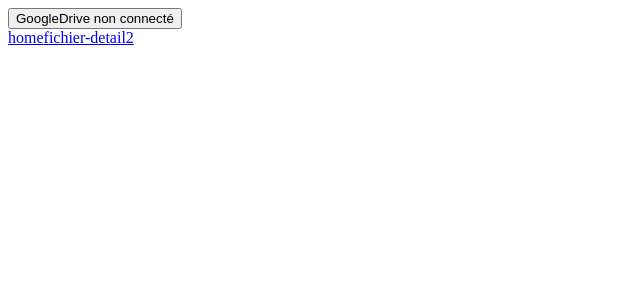
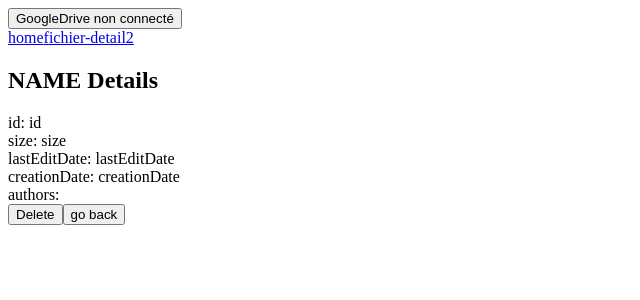
Before and after one commit to AdrienRiou/Projet_JXS_JXW, an Angular app in the folder jxs-front/: page /fichier-detail in a window 1280 px wide. Shown: the top 300 px of the page, without its empty margins (0-640 px from the left). Built offline with nearby package versions, Linux system fonts and the light colour scheme.

Commit message:
add removeFile()

```diff
--- a/jxs-front/src/app/app.component.html
+++ b/jxs-front/src/app/app.component.html
@@ -5,11 +5,11 @@
           <app-lateral-panel fxFlex="100%"></app-lateral-panel>
       </div>
   </div>
+
   <nav>
     <a routerLink="/home">home</a>
     <a routerLink="/fichier-detail">fichier-detail2</a>
   </nav>
   <router-outlet></router-outlet>
 
-
 </div>
--- a/jxs-front/src/app/fichier-detail/fichier-detail.component.html
+++ b/jxs-front/src/app/fichier-detail/fichier-detail.component.html
@@ -3,13 +3,14 @@
 
   <h2>{{ file.name | uppercase }} Details</h2>
   <div ><span>id: </span>{{file.id}}</div>
+  <div ><span>size: </span>{{file.size}}</div>
+  <div ><span>lastEditDate: </span>{{file.lastEditDate}}</div>
+  <div ><span>creationDate: </span>{{file.creationDate}}</div>
+  <div ><span>authors: </span>{{file.authors}}</div>
   <div>
-    <label>id:
-      <input [(ngModel)]="file.name" placeholder="name"
-      >
-    </label>
+
   </div>
+  <button (click)="delete()">Delete</button>
   <button (click)="goBack()">go back</button>
 
-
 </div>
--- a/jxs-front/src/app/fichier-detail/fichier-detail.component.ts
+++ b/jxs-front/src/app/fichier-detail/fichier-detail.component.ts
@@ -19,11 +19,14 @@ export class FichierDetailComponent implements OnInit {
   fs : FileService
   route: ActivatedRoute
   files  : FileListClass;
+  file : FileClass /*= {name:"name", id:"id", lastEditDate:"lastEditDate", size:"size",
+  creationDate:"creationDate", authors:[]  }*/;
 
   constructor(ss: SharedService, local: Location, fs :FileService) {
       this.ss = ss
       this.local= local
       this.fs = fs
+
   }
 
   goBack(): void {
@@ -31,7 +34,15 @@ export class FichierDetailComponent implements OnInit {
       this.files = <FileListClass>data;
     });
   }
+
+  delete():void{
+    this.fs.removeFile(this.ss.fileSource.getValue().id).subscribe();
+    console.log(this.ss.fileSource.getValue().id);
+  }
   ngOnInit() {
+    this.ss.fileSource.subscribe(file =>
+      this.file = file)
+      console.log("ngOnInit " + this.file)
   /*  this.ss.fileSource.subscribe(file => {
       console.log(file)
       this.file = file
--- a/jxs-front/src/app/file.service.ts
+++ b/jxs-front/src/app/file.service.ts
@@ -32,6 +32,12 @@ export class FileService {
 
 
   }
+
+  removeFile(id : String){
+    const url = this.fileUrl+"/remove/" + id;
+    console.log("remove : this.http.get(url) : " + url);
+    return this.http.get(url);
+  }
   tryParsing(){
       return this.http.get("https://api.github.com/users/mralexgray/repos")/*
       .map(res => {console.log("testTryparsing "+JSON.stringify(res[0].html_url))})
```
Also changed, not shown: 1 other file (tests, documents, lock files or other folders).
